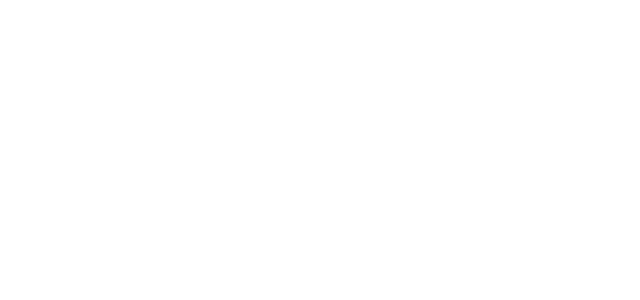
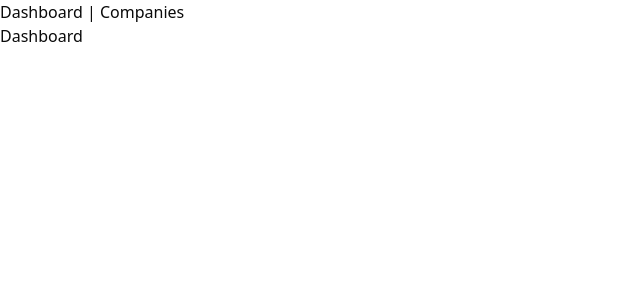
Before and after one commit to sharyar-t/wodcrm-front, a Vue app: page /dashboard in a window 1280 px wide. Before the commit this address had no page. Shown: the top 300 px of the page, without its empty margins (0-640 px from the left). Built offline with nearby package versions, Linux system fonts and the light colour scheme; the HTML template or start-up script is replaced by a standard one; what @tanstack/vue-query would draw is missing.

Commit message:
feat: refactor routing to include app and auth layouts with nested routes

```diff
--- /dev/null
+++ b/src/layouts/AppLayout.vue
@@ -0,0 +1,11 @@
+<script setup lang="ts">
+import { RouterView } from "vue-router";
+</script>
+
+<template>
+  <div>
+    <RouterLink to="/dashboard">Dashboard</RouterLink> |
+    <RouterLink to="/companies">Companies</RouterLink>
+    <RouterView />
+  </div>
+</template>
--- /dev/null
+++ b/src/layouts/AuthLayout.vue
@@ -0,0 +1,9 @@
+<script setup lang="ts">
+import { RouterView } from "vue-router";
+</script>
+
+<template>
+  <div class="flex min-h-svh w-full flex-col items-center justify-center p-6 md:p-10">
+    <RouterView />
+  </div>
+</template>
--- /dev/null
+++ b/src/pages/Dashboard.vue
@@ -0,0 +1,7 @@
+<script setup lang="ts"></script>
+
+<template>
+  <div>
+    <h1>Dashboard</h1>
+  </div>
+</template>
--- /dev/null
+++ b/src/pages/auth/SignIn.vue
@@ -0,0 +1,8 @@
+<script setup lang="ts"></script>
+
+<template>
+  <div>
+    <h1>Sign In Page</h1>
+    <div>[form]</div>
+  </div>
+</template>
--- /dev/null
+++ b/src/pages/companies/Companies.vue
@@ -0,0 +1,7 @@
+<script setup lang="ts"></script>
+
+<template>
+  <div>
+    <h1>Companies</h1>
+  </div>
+</template>
--- a/src/router/index.ts
+++ b/src/router/index.ts
@@ -1,18 +1,46 @@
 import { createRouter, createWebHistory } from "vue-router";
-import HomeView from "../views/HomeView.vue";
+import AppLayout from "@/layouts/AppLayout.vue";
+import AuthLayout from "@/layouts/AuthLayout.vue";
 
 const router = createRouter({
   history: createWebHistory(import.meta.env.BASE_URL),
   routes: [
     {
-      path: "/",
-      name: "home",
-      component: HomeView,
+      path: "/:pathMatch(.*)*",
+      redirect: { name: "dashboard" },
     },
     {
-      path: "/about",
-      name: "about",
-      component: () => import("../views/AboutView.vue"),
+      name: "app",
+      path: "/",
+      component: AppLayout,
+      redirect: { name: "Dashboard" },
+      children: [
+        {
+          name: "Dashboard",
+          path: "dashboard",
+          component: () => import("@/pages/Dashboard.vue"),
+        },
+        {
+          name: "Companies",
+          path: "companies",
+          component: () => import("@/pages/companies/Companies.vue"),
+        },
+      ],
+    },
+    {
+      path: "/auth",
+      component: AuthLayout,
+      children: [
+        {
+          name: "SignIn",
+          path: "sign-in",
+          component: () => import("@/pages/auth/SignIn.vue"),
+        },
+        {
+          path: "",
+          redirect: { name: "SignIn" },
+        },
+      ],
     },
   ],
 });
--- a/src/views/AboutView.vue
+++ /dev/null
@@ -1,5 +0,0 @@
-<template>
-  <div>
-    <h1>This is an about page</h1>
-  </div>
-</template>
--- a/src/views/HomeView.vue
+++ /dev/null
@@ -1,10 +0,0 @@
-<script setup lang="ts">
-import { Button } from "@/components/ui/button";
-</script>
-
-<template>
-  <div>
-    <h1>This is home page</h1>
-    <Button>Click me</Button>
-  </div>
-</template>
```
